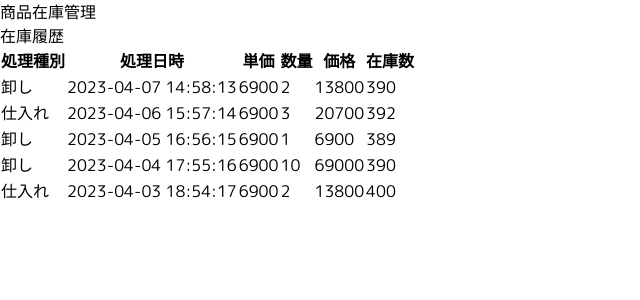
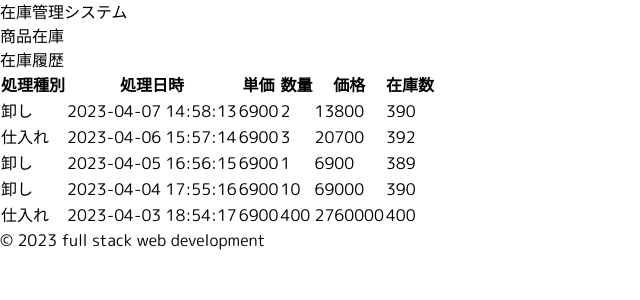
Before and after one commit to ot-nemoto/full-stack-web-development-frontend, a Next.js app: page /inventory/products/1 in a window 1280 px wide. Shown: the top 300 px of the page, without its empty margins (0-640 px from the left). Built offline with nearby package versions, Linux system fonts and the light colour scheme; data requests are answered from the project's data file.

Commit message:
在庫履歴もコンポーネントを分割しよう

```diff
--- a/data.json
+++ b/data.json
@@ -28,15 +28,17 @@
   "inventories": [
     {
       "id": 1,
+      "product_id": 1,
       "type": "仕入れ",
       "date": "2023-04-03 18:54:17",
       "price": 6900,
-      "quantity": 2,
-      "totalPrice": 13800,
+      "quantity": 400,
+      "totalPrice": 2760000,
       "inventory": 400
     },
     {
       "id": 2,
+      "product_id": 1,
       "type": "卸し",
       "date": "2023-04-04 17:55:16",
       "price": 6900,
@@ -46,6 +48,7 @@
     },
     {
       "id": 3,
+      "product_id": 1,
       "type": "卸し",
       "date": "2023-04-05 16:56:15",
       "price": 6900,
@@ -55,6 +58,7 @@
     },
     {
       "id": 4,
+      "product_id": 1,
       "type": "仕入れ",
       "date": "2023-04-06 15:57:14",
       "price": 6900,
@@ -64,6 +68,7 @@
     },
     {
       "id": 5,
+      "product_id": 1,
       "type": "卸し",
       "date": "2023-04-07 14:58:13",
       "price": 6900,
--- a/src/app/inventory/products/[id]/page.tsx
+++ b/src/app/inventory/products/[id]/page.tsx
@@ -1,62 +1,13 @@
+import Footer from '@/components/Footer';
+import Header from '@/components/Header';
+import InventoryHistory from '@/components/InventoryHistory';
+
 export default function Page() {
   return (
-    <>
-      <h2 className="text-2xl font-bold mb-4">商品在庫管理</h2>
-      <h3 className="text-xl font-bold mb-4">在庫履歴</h3>
-      <table className="min-w-full bg-white border border-gray-200">
-        <thead>
-          <tr className="bg-gray-200 text-black">
-            <th className="py-2 px-4 border-b">処理種別</th>
-            <th className="py-2 px-4 border-b">処理日時</th>
-            <th className="py-2 px-4 border-b">単価</th>
-            <th className="py-2 px-4 border-b">数量</th>
-            <th className="py-2 px-4 border-b">価格</th>
-            <th className="py-2 px-4 border-b">在庫数</th>
-          </tr>
-        </thead>
-        <tbody>
-          <tr className="hover:bg-gray-50">
-            <td className="py-2 px-4 border-b">卸し</td>
-            <td className="py-2 px-4 border-b">2023-04-07 14:58:13</td>
-            <td className="py-2 px-4 border-b">6900</td>
-            <td className="py-2 px-4 border-b">2</td>
-            <td className="py-2 px-4 border-b">13800</td>
-            <td className="py-2 px-4 border-b">390</td>
-          </tr>
-          <tr className="hover:bg-gray-50">
-            <td className="py-2 px-4 border-b">仕入れ</td>
-            <td className="py-2 px-4 border-b">2023-04-06 15:57:14</td>
-            <td className="py-2 px-4 border-b">6900</td>
-            <td className="py-2 px-4 border-b">3</td>
-            <td className="py-2 px-4 border-b">20700</td>
-            <td className="py-2 px-4 border-b">392</td>
-          </tr>
-          <tr className="hover:bg-gray-50">
-            <td className="py-2 px-4 border-b">卸し</td>
-            <td className="py-2 px-4 border-b">2023-04-05 16:56:15</td>
-            <td className="py-2 px-4 border-b">6900</td>
-            <td className="py-2 px-4 border-b">1</td>
-            <td className="py-2 px-4 border-b">6900</td>
-            <td className="py-2 px-4 border-b">389</td>
-          </tr>
-          <tr className="hover:bg-gray-50">
-            <td className="py-2 px-4 border-b">卸し</td>
-            <td className="py-2 px-4 border-b">2023-04-04 17:55:16</td>
-            <td className="py-2 px-4 border-b">6900</td>
-            <td className="py-2 px-4 border-b">10</td>
-            <td className="py-2 px-4 border-b">69000</td>
-            <td className="py-2 px-4 border-b">390</td>
-          </tr>
-          <tr className="hover:bg-gray-50">
-            <td className="py-2 px-4 border-b">仕入れ</td>
-            <td className="py-2 px-4 border-b">2023-04-03 18:54:17</td>
-            <td className="py-2 px-4 border-b">6900</td>
-            <td className="py-2 px-4 border-b">2</td>
-            <td className="py-2 px-4 border-b">13800</td>
-            <td className="py-2 px-4 border-b">400</td>
-          </tr>
-        </tbody>
-      </table>
-    </>
+    <div className="flex flex-col min-h-screen">
+      <Header />
+      <InventoryHistory />
+      <Footer />
+    </div>
   );
 }
--- /dev/null
+++ b/src/components/InventoryHistory.tsx
@@ -0,0 +1,51 @@
+type History = {
+  id: number;
+  product_id: number;
+  type: string;
+  date: string;
+  price: number;
+  quantity: number;
+  totalPrice: number;
+  inventory: number;
+};
+
+export default async function InventoryHistory() {
+  const response = await fetch(
+    'http://localhost:3001/inventories?product_id=1'
+  );
+  const histories = (await response.json()).sort(
+    (a: History, b: History) =>
+      new Date(b.date).getTime() - new Date(a.date).getTime()
+  );
+
+  return (
+    <main className="flex-grow p-4">
+      <h2 className="text-2xl font-bold mb-4">商品在庫</h2>
+      <h3 className="text-xl font-bold mb-4">在庫履歴</h3>
+      <table className="min-w-full bg-white border border-gray-200">
+        <thead>
+          <tr className="bg-gray-200 text-black">
+            <th className="py-2 px-4 border-b">処理種別</th>
+            <th className="py-2 px-4 border-b">処理日時</th>
+            <th className="py-2 px-4 border-b">単価</th>
+            <th className="py-2 px-4 border-b">数量</th>
+            <th className="py-2 px-4 border-b">価格</th>
+            <th className="py-2 px-4 border-b">在庫数</th>
+          </tr>
+        </thead>
+        <tbody>
+          {histories.map((history: History) => (
+            <tr key={history.id} className="hover:bg-gray-50">
+              <td className="py-2 px-4 border-b">{history.type}</td>
+              <td className="py-2 px-4 border-b">{history.date}</td>
+              <td className="py-2 px-4 border-b">{history.price}</td>
+              <td className="py-2 px-4 border-b">{history.quantity}</td>
+              <td className="py-2 px-4 border-b">{history.totalPrice}</td>
+              <td className="py-2 px-4 border-b">{history.inventory}</td>
+            </tr>
+          ))}
+        </tbody>
+      </table>
+    </main>
+  );
+}
```
